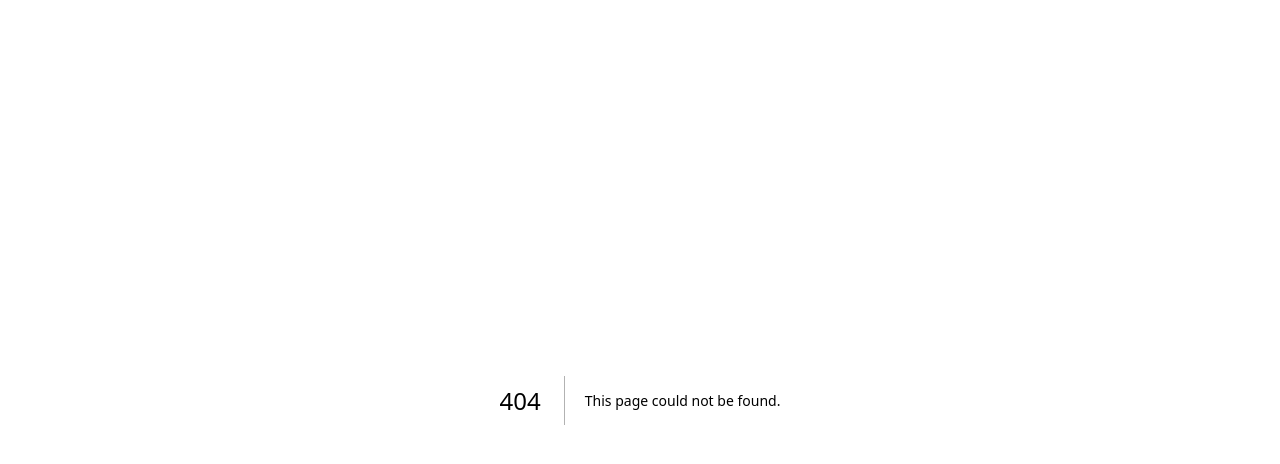
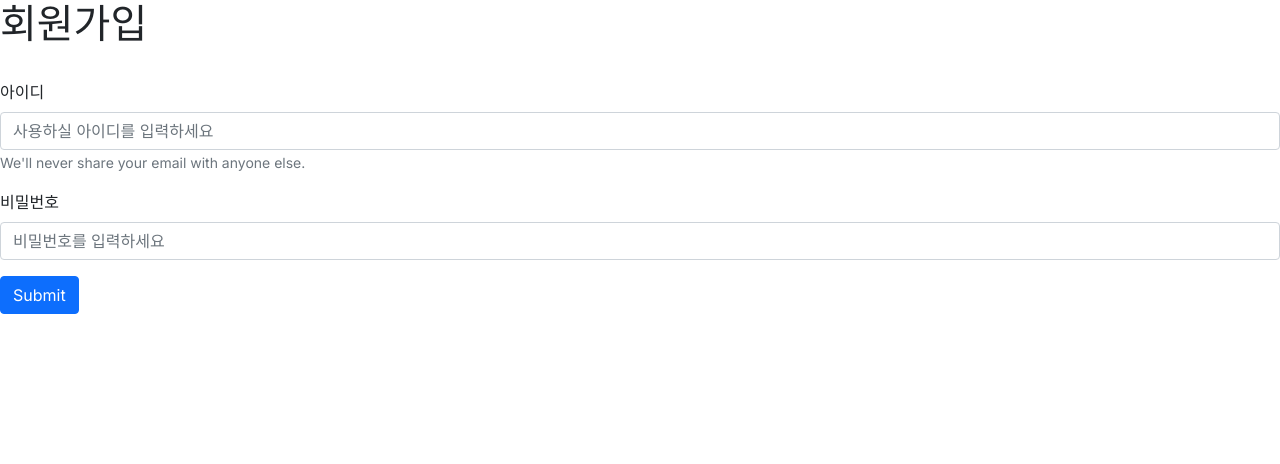
Before and after one commit to WaterDumplings/NextJs_notice, a Next.js app: page /join in a window 1280 px wide. Before the commit this address had no page. Shown: the top 464 px of the page. Built offline with nearby package versions, Linux system fonts and the light colour scheme.

Commit message:
mongodb 글 작성기능 만들기

```diff
--- a/app/globals.css
+++ b/app/globals.css
@@ -22,3 +22,21 @@ body {
   color: grey;
   margin : 5px 0px;
 }
+header {
+
+}
+.p-20 {
+  padding: 20px;
+}
+input {
+  box-sizing: border-box;
+  padding: 10px;
+  display: block;
+  margin-bottom: 10px;
+}
+button {
+  padding: 10px 15px;
+  background: lightgray;
+  border: none;
+  border-radius: 5px;
+}
--- /dev/null
+++ b/app/join/page.tsx
@@ -0,0 +1,32 @@
+"use client"
+
+import { Button, Stack, Form } from 'react-bootstrap';
+
+export default function Join() {
+  return (
+    <>
+    <h1>회원가입</h1>
+    <br />
+    <Form>
+      <Form.Group className="mb-3" controlId="formBasicEmail">
+        <Form.Label>아이디</Form.Label>
+        <Form.Control type="email" placeholder="사용하실 아이디를 입력하세요" />
+        <Form.Text className="text-muted">
+          We'll never share your email with anyone else.
+        </Form.Text>
+      </Form.Group>
+
+      <Form.Group className="mb-3" controlId="formBasicPassword">
+        <Form.Label>비밀번호</Form.Label>
+        <Form.Control type="password" placeholder="비밀번호를 입력하세요" />
+      </Form.Group>
+      <Form.Group className="mb-3" controlId="formBasicCheckbox">
+        {/* <Form.Check type="checkbox" label="Check me out" /> */}
+      </Form.Group>
+      <Button variant="primary" type="submit">
+        Submit
+      </Button>
+    </Form>
+    </>
+  )
+}
--- a/app/layout.tsx
+++ b/app/layout.tsx
@@ -1,6 +1,10 @@
 import type { Metadata } from 'next'
 import { Inter } from 'next/font/google'
 import './globals.css'
+import  'bootstrap/dist/css/bootstrap.css' ;
+import Container from 'react-bootstrap/Container';
+import Nav from 'react-bootstrap/Nav';
+import Navbar from 'react-bootstrap/Navbar';
 
 const inter = Inter({ subsets: ['latin'] })
 
--- a/app/list/page.tsx
+++ b/app/list/page.tsx
@@ -1,4 +1,6 @@
 import { connectDB } from "@/util/database"
+// import Link from 'next/link';
+import Link from "next/link";
 
 export default async function List() {
 
@@ -13,7 +15,7 @@ export default async function List() {
         result.map((a, i) => {
           return (
             <div className="list-item" key = {i}>
-              <h4>{result[i].title}</h4>
+              <Link href={'/detail/' + result[i]._id}><h4>{result[i].title}</h4></Link>
               <p>{result[i].content}</p>
               <p>1월 1일</p>
             </div>
--- a/package.json
+++ b/package.json
@@ -9,10 +9,13 @@
     "lint": "next lint"
   },
   "dependencies": {
+    "@zeit/next-css": "^1.0.1",
+    "bootstrap": "^5.1.3",
     "dotenv": "^16.3.1",
     "mongodb": "^6.3.0",
     "next": "14.0.3",
     "react": "^18",
+    "react-bootstrap": "^2.9.1",
     "react-dom": "^18"
   },
   "devDependencies": {
--- /dev/null
+++ b/pages/api/date.tsx
@@ -0,0 +1,4 @@
+export default async function handler(요청, 응답) {
+  let a = new Date();
+  응답.status(200).json(a)
+}
--- /dev/null
+++ b/pages/api/post/new.tsx
@@ -0,0 +1,24 @@
+import { connectDB } from "@/util/database"
+
+export default async function handler(요청, 응답) {
+  if (요청.method == 'POST') {
+    console.log(요청.body)
+    if (요청.body.title == '') {
+      return 응답.status(500).json('제목을 작성하세요 ^^')
+    }
+    try {
+      const client = await connectDB;
+      const db = client.db("forum")
+      let result: string[] = await db.collection('post').insertOne(요청.body)
+      응답.redirect(302, '/list')
+    } catch (error) {
+      return (
+        <div>
+          <h1>DB 오류</h1>
+        </div>
+      )
+    }
+
+  }
+
+}
--- /dev/null
+++ b/pages/api/test.tsx
@@ -0,0 +1,15 @@
+import { connectDB } from "@/util/database"
+
+export default async function handler(요청, 응답) {
+
+  const client = await connectDB;
+  const db = client.db("forum")
+  // mongodb안에 있는 데이터들을 가져와서 모두 array로 변환
+  let result: string[] = await db.collection('post').find().toArray()
+
+  if(요청.method == 'POST') {
+    return 응답.status(200).json(result)
+  }
+
+
+}
```
Also changed, not shown: app/page.tsx (+15 -1 lines), app/write/page.tsx (added, +25 -0 lines), 1 other file (tests, documents, lock files or other folders).
